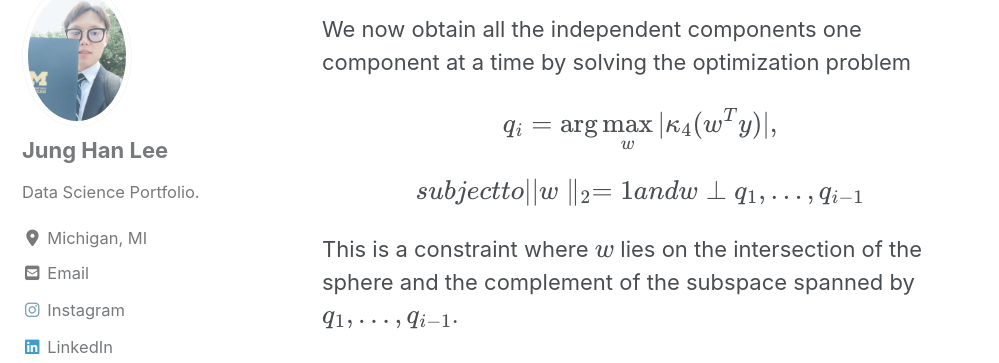
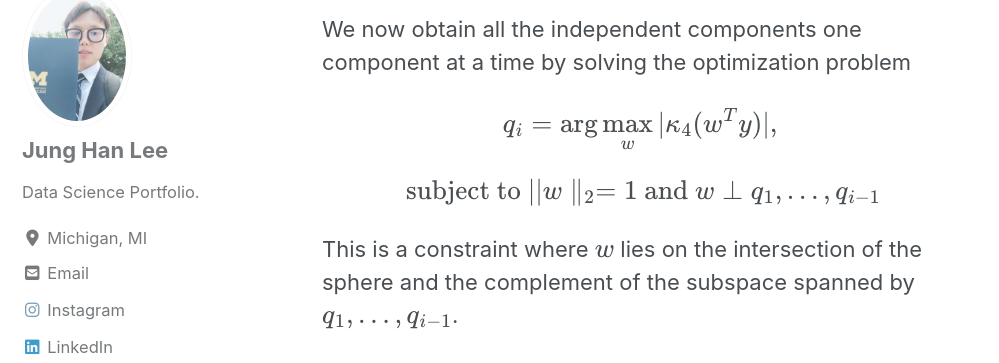
Before and after one commit to jung-han-lee/jung-han-lee.github.io, a Jekyll site: the page built from _posts/2020-01-23-ica.md, in a window 1280 px wide and 900 px high, scrolled down 7949 px. Shown: the part 81-444 px from the top of the window, without its empty margins (0-999 px from the left). Built offline with Jekyll 4.4.1, drawn with Linux system fonts in a browser that asks for light colours; cached includes are drawn as plain includes; nearby versions of some CDN libraries; formulas are drawn with MathJax 3.

Commit message:
new github

```diff
--- a/_posts/2020-01-23-ica.md
+++ b/_posts/2020-01-23-ica.md
@@ -207,7 +207,7 @@ We now obtain all the independent components one component at a time by solving
 
 $$q_i = \arg \max_w | \kappa_4 (w^T y)|,$$
 
-$${ subject to } ||w\parallel_{2} = 1{ and } w \perp q_1, \ldots, q_{i-1}$$
+$$\textrm { subject to } ||w\parallel_{2} = 1\textrm { and } w \perp q_1, \ldots, q_{i-1}$$
 
 This is a constraint where  $$w$$  lies on the intersection of the sphere and the complement of the subspace spanned by  $$q_1,\ldots, q_{i-1}$$.
 
```
